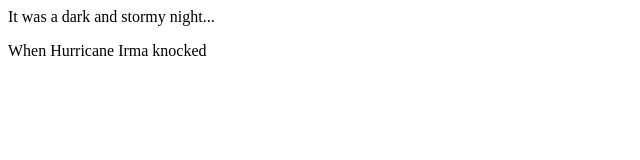
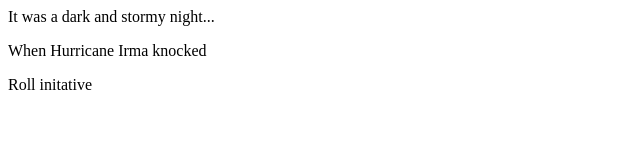
Before and after one commit to ImYourHuckleberry/fireside-story, a plain HTML site: page index.html in a window 1280 px wide. Shown: the whole page, without its empty margins (0-640 px from the left). Drawn offline with Linux system fonts and the light colour scheme.

Commit message:
third line

```diff
--- a/index.html
+++ b/index.html
@@ -2,5 +2,6 @@
   <body>
     <p>It was a dark and stormy night...</p>
     <p>When Hurricane Irma knocked</p>
+    <p>Roll initative</p>
   </body>
 </html>
```
